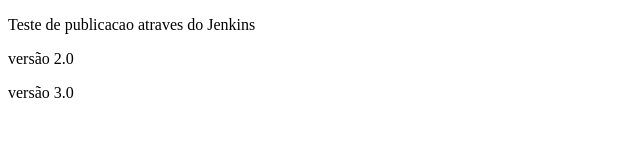
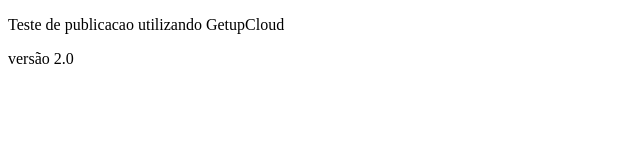
Before and after one commit to pontesvinicius1974/ibp, a plain HTML site: page index.html in a window 1280 px wide. Shown: the whole page, without its empty margins (0-640 px from the left). Drawn offline with Linux system fonts and the light colour scheme.

Commit message:
Publicacao GetupCloud index.html

```diff
--- a/index.html
+++ b/index.html
@@ -3,9 +3,8 @@
 <head>
 <meta charset="UTF-8">
     <title> Meu Site </title>
-	<p>Teste de publicacao atraves do Jenkins<p/>
+	<p>Teste de publicacao utilizando GetupCloud<p/>
 	<p>versão 2.0<p/>
-	<p>versão 3.0<p/>
 </head>
 <body>
 </body>
```
